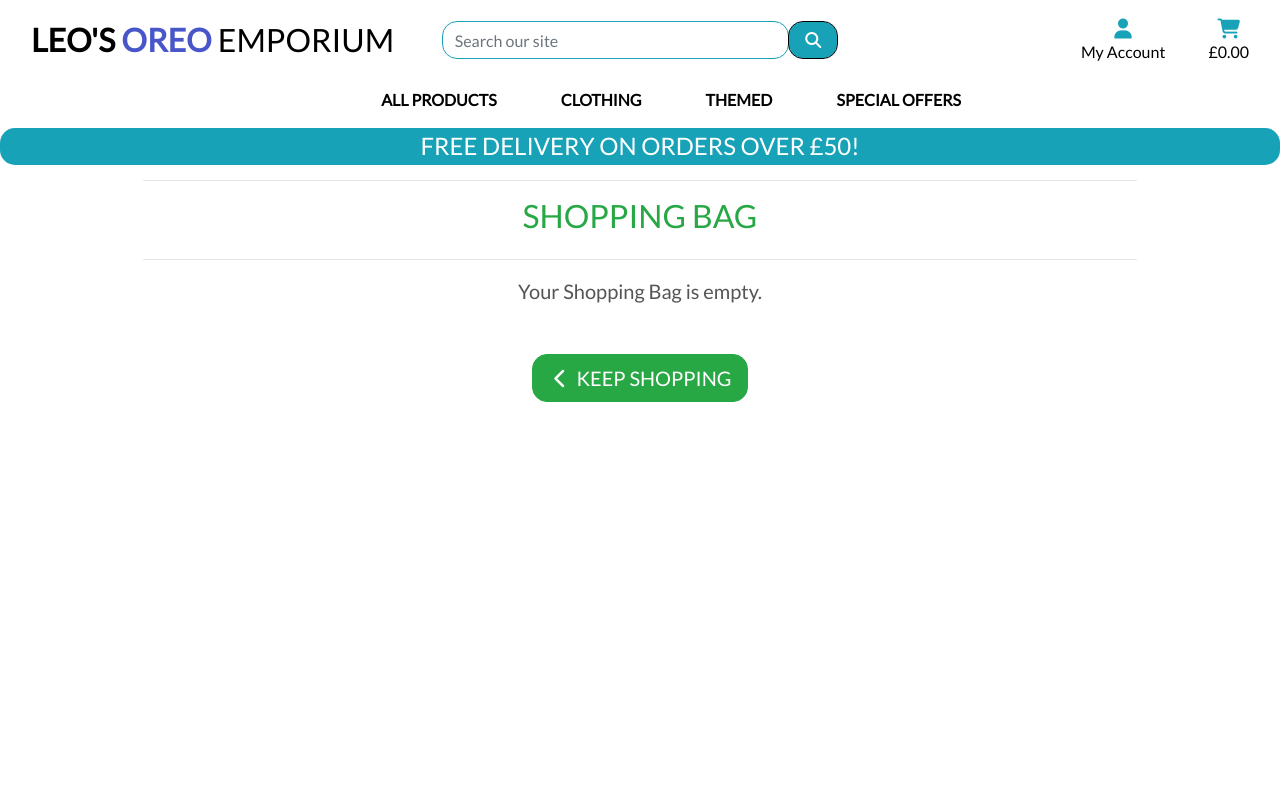
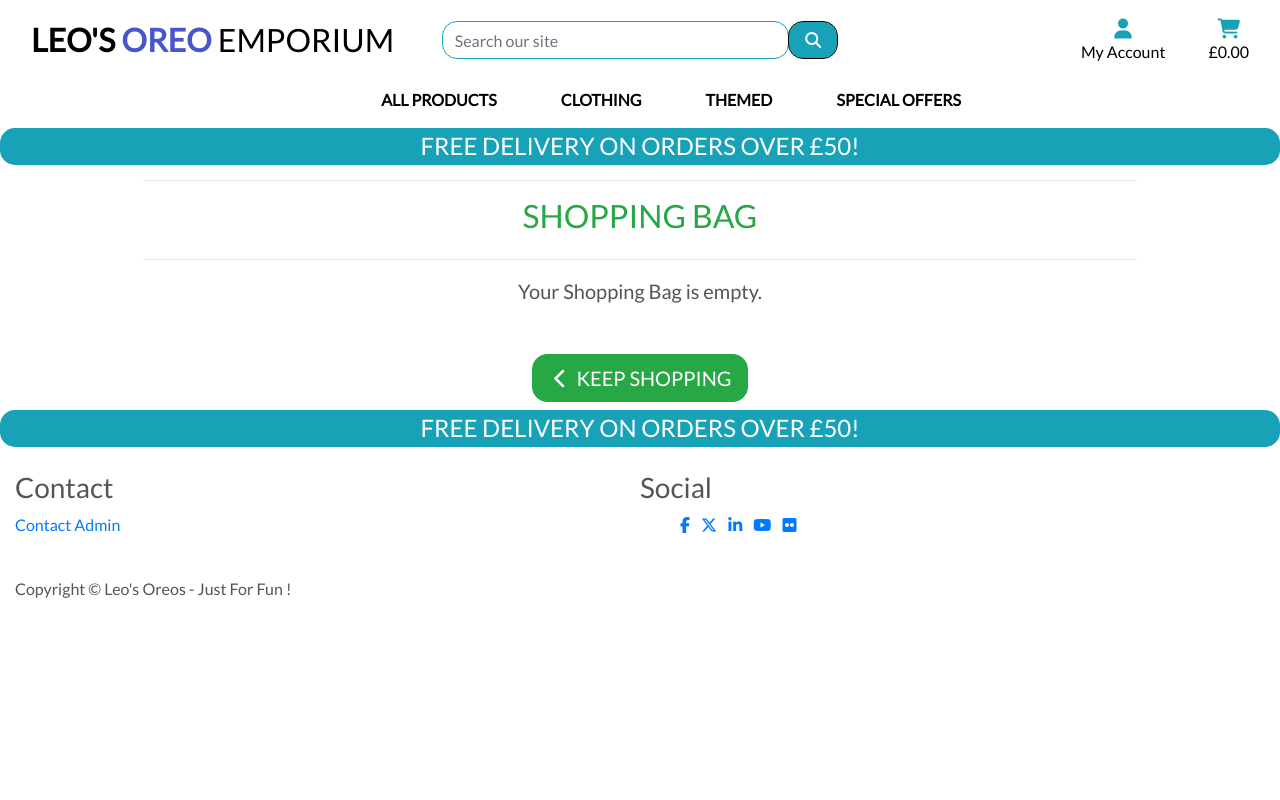
Before and after one commit to neil7057/pjl_host_system, a Django app: page /bag/ in a window 1280 px wide. Run offline with Django 5.2, Linux system fonts and the light colour scheme; some libraries are stand-ins or nearby versions.

Commit message:
add footer to base html

```diff
--- a/bag/templates/bag/bag.html
+++ b/bag/templates/bag/bag.html
@@ -80,8 +80,8 @@
                                                 </div>
                                             </div>
                                         </form>
-                                        <a class="update-link text-info"><small>Update</small></a>
-                                        <a class="remove-item text-danger float-right" id="remove_{{ item.item_id }}" data-product_size="{{ item.size }}"><small>Remove</small></a>
+                                        <a class="update-link btn btn-success rounded-15 text-white"><small>Update</small></a>
+                                        <a class="remove-item btn btn-danger rounded-15 text-white float-right" id="remove_{{ item.item_id }}" data-product_size="{{ item.size }}"><small>Remove</small></a>
                                     </td>
                                     <td class="py-3">
                                         <p class="my-0">£{{ item.product.price | calc_subtotal:item.quantity }}</p>
--- a/static/css/style.css
+++ b/static/css/style.css
@@ -117,7 +117,7 @@ a.category-badge > span.badge:hover {
     border-radius: 50%;
     border: solid 1px blue;
     position: fixed;
-    bottom: 10px;
+    bottom: 50px;
     right: 10px;
 }
 
--- a/templates/base.html
+++ b/templates/base.html
@@ -141,7 +141,68 @@
         $('.toast').toast('show');
     </script>
     {% endblock %}
-
+    <footer class="container-fluid">
+        <div id="delivery-banner" class="row text-center">
+            <div class="col rounded-15 bg-info text-white">
+                <h4 class="logo-font my-1">Free delivery on orders over £{{ free_delivery_threshold }}!</h4>
+            </div>
+        </div>
+        <div class="pt-4"></div>
+            <div id="footer-details" class="row no-gutters">
+                <div class="col-sm-6">
+                    <h3 class="uppercase sub-title">Contact</h3>
+                    <p>
+                        <a href="" class="hvr-grow text-sand"
+                            aria-label="go to my comments, feedback page (opens in a new tab)">Contact Admin</a>
+                    </p>
+                    <br>
+                </div>
+                <!-- Social Media Links   -->
+                <div class="col-sm-6">
+                    <h3 class="uppercase sub-title">Social</h3>
+                    <ul class="center-content social-links">
+                        <li class="list-inline-item">
+                            <a target="_blank" href="https://www.facebook.com//?locale=en_GB"
+                                aria-label="Go to my Facebook page (opens in a new tab)" class="hvr-grow">
+                                <i class="fa fa-facebook" aria-hidden="true"></i>
+                                <span class="sr-only">Facebook</span>
+                            </a>
+                        </li>
+                        <li class="list-inline-item">
+                            <a target="_blank"
+                                href="https://twitter.com/"
+                                aria-label="Go to my Twitter X account (opens in a new tab)" class="hvr-grow">
+                                <i class="fa-brands fa-x-twitter" aria-hidden="true"></i>
+                                <span class="sr-only">Twitter</span>
+                            </a>
+                        </li>
+                        <li class="list-inline-item">
+                            <a target="_blank" href="https://uk.linkedin.com/"
+                                aria-label="Go to my LinkedIn page (opens in a new tab)" class="hvr-grow">
+                                <i class="fa fa-linkedin" aria-hidden="true"></i>
+                                <span class="sr-only">LinkedIn</span>
+                            </a>
+                        </li>
+                        <li class="list-inline-item">
+                            <a target="_blank" href="https://www.youtube.com/"
+                                aria-label="Go to Youtube (opens in a new tab)" class="hvr-grow">
+                                <i class="fa fa-youtube" aria-hidden="true"></i>
+                                <span class="sr-only">YouTube</span>
+                            </a>
+                        </li>
+                        <li class="list-inline-item">
+                            <a target="_blank" href="https://www.flickr.com//"
+                                aria-label="Go to Flickr web site (opens in a new tab)"
+                                class="hvr-grow">
+                                <i class="fa-brands fa-flickr" aria-hidden="true"></i>
+                                <span class="sr-only">flickr</span>
+                            </a>
+                        </li>
+                    </ul>
+                </div>
+                <p class="copyright col-12">Copyright &copy; Leo's Oreos - Just For Fun ! <span id="copyright"></span></p>
+            </div>
+    </footer>
 
   </body>
 </html>
```
